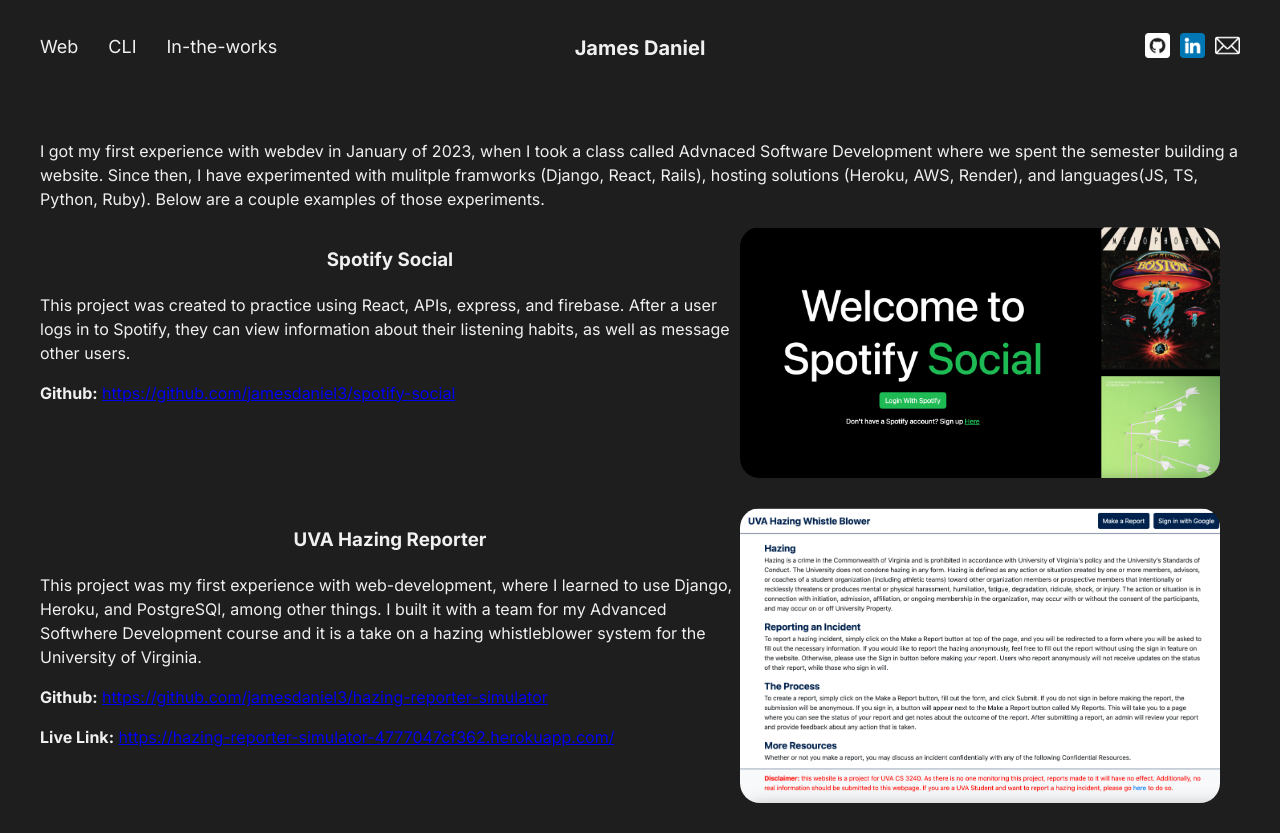
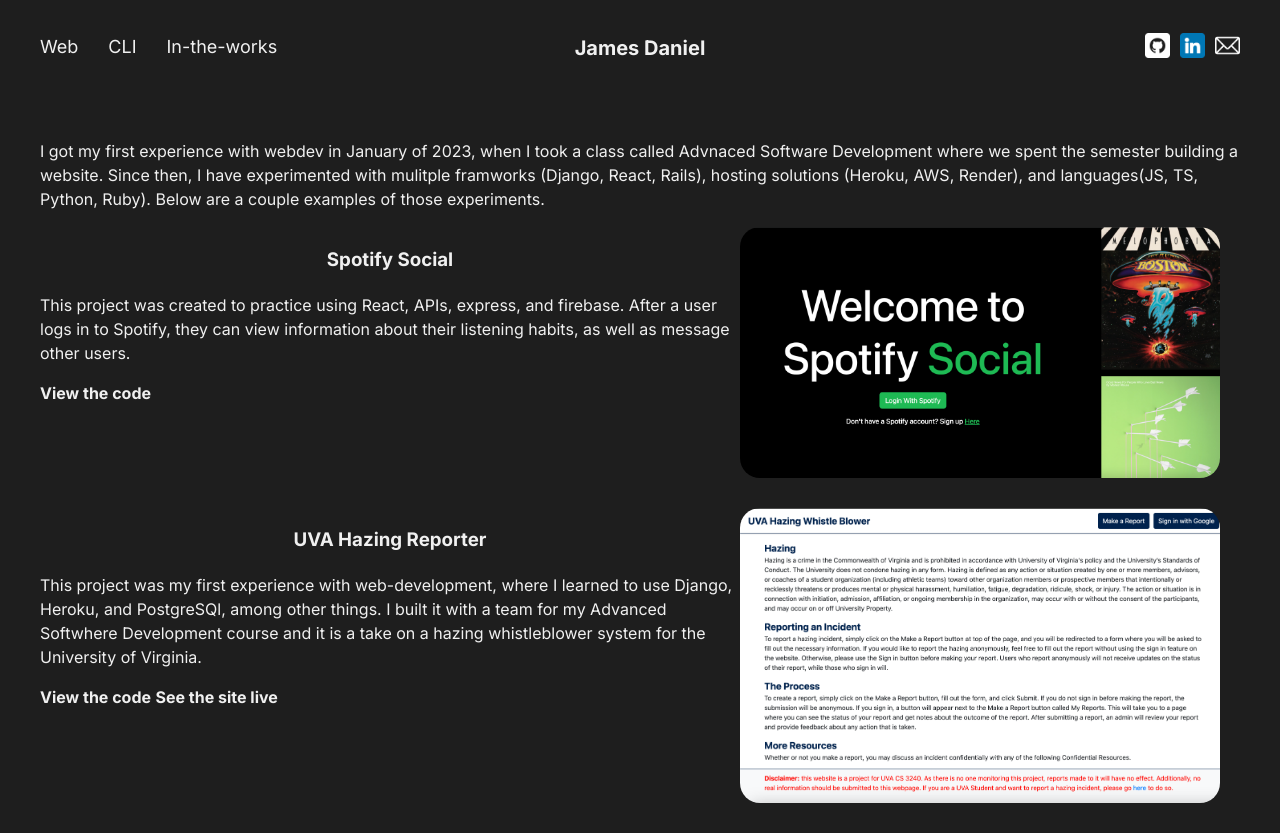
Before and after one commit to jamesdaniel3/portfolio, a React (Vite) app in the folder portfolio_client/: page /web in a window 1280 px wide. Built offline with nearby package versions, Linux system fonts and the light colour scheme.

Commit message:
updated links in webwork page

```diff
--- a/portfolio_client/src/components/WebWork.jsx
+++ b/portfolio_client/src/components/WebWork.jsx
@@ -31,27 +31,21 @@
           <div className="project-info">
             <h3 className="project-name">{project.name}</h3>
             <p>{project.description}</p>
-            <p>
-              <strong>Github:</strong>{" "}
             <a
               href={project.github_link}
               target="_blank"
-                rel="noopener noreferrer"
+              className="project-link repo-link"
             >
-                {project.github_link}
+              <strong>View the code</strong>{" "}
             </a>
-            </p>
             {project.live_link && (
-              <p>
-                <strong>Live Link:</strong>{" "}
               <a
                 href={project.live_link}
                 target="_blank"
-                  rel="noopener noreferrer"
+                className="project-link live-link"
               >
-                  {project.live_link}
+                <strong>See the site live</strong>{" "}
               </a>
-              </p>
             )}
           </div>
           <img src={project.display_image} className="project-image"></img>
--- a/portfolio_client/src/styles/web_work.css
+++ b/portfolio_client/src/styles/web_work.css
@@ -17,3 +17,12 @@
 .web-project .project-name {
   text-align: center;
 }
+
+.web-project .project-link {
+  text-decoration: none;
+  color: #f0f0f0;
+}
+
+.web-project .project-link:hover {
+  text-decoration: underline;
+}
```
Lines whose indentation alone changed are shown as unchanged.
